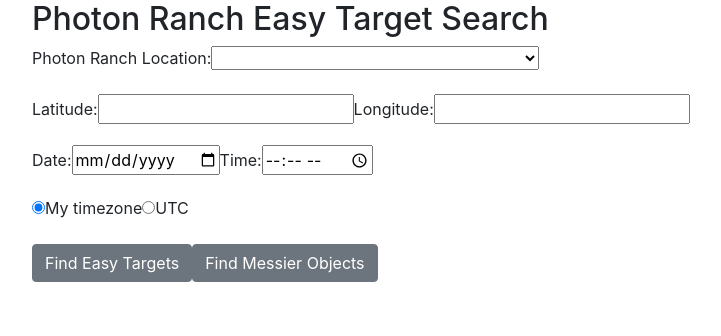
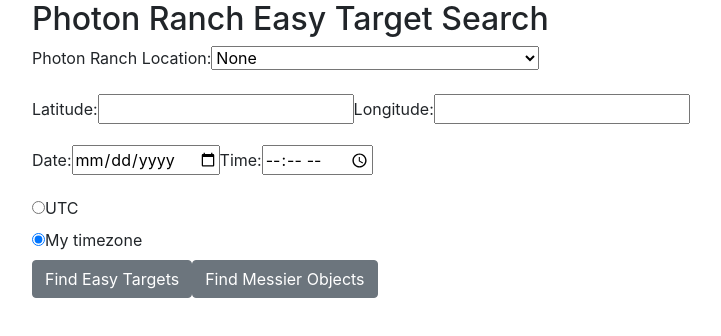
Before and after one commit to kciurleo/deftargettest, a Vue app: page /ping in a window 1280 px wide. Shown: the top 336 px of the page, without its empty margins (53-774 px from the left). Built offline with nearby package versions, Linux system fonts and the light colour scheme.

Commit message:
added local observatory time

```diff
--- a/src/components/DefaultTargets.vue
+++ b/src/components/DefaultTargets.vue
@@ -9,7 +9,7 @@
         <select id="location1" v-model="dataentry.location1" required @change="setLatLong">
             <option lat="34" lon="-120" value="mrc">Santa Barbara (MRC)</option>
             <option lat="36" lon="-106" value="saf">Santa Fe (SAF)</option>
-            <option lat="-31" lon="149" value="coj">Sliding Spring</option>
+            <option lat="-31" lon="149" value="coj">Sliding Spring Observatory</option>
             <option lat="-32" lon="20" value="cpt">South African Astronomical Observatory</option>
             <option lat="28" lon="-16" value="tfn">Teide Observatory</option>
             <option lat="-30" lon="-70" value="lsc">Cerro Tololo Interamerican Observatory</option>
@@ -31,14 +31,15 @@
         <label for="timeobs">Time:</label>
             <input type="time" id="timeobs" v-model="dataentry.timeobs" required>
       </p>
-      <p>
+      <input name="tzinfo" type="radio" id="tzinfo" value="utc" v-model="dataentry.tzinfo" required>
+      <label for="utc">UTC</label>
+      <br>
       <input name="tzinfo" type="radio" id="tzinfo" value="my" v-model="dataentry.tzinfo" required>
       <label for="my">My timezone</label>
-      <!-- <input name="tzinfo" type="radio" id="tzinfo" value="lcl" v-model="dataentry.tzinfo"> -->
-      <!-- <label for="local">Local timezone</label> -->
-      <input name="tzinfo" type="radio" id="tzinfo" value="utc" v-model="dataentry.tzinfo" required>
-      <label for="utc">UTC</label>
-      </p>
+      <div v-if="dataentry.location1 !== '0'">
+        <input name="tzinfo" type="radio" id="tzinfo" value="lcl" v-model="dataentry.tzinfo">
+        <label for="local">Local timezone</label>
+      </div>
       <p>
         <b-button @click="submitForm" type="submit">Find Easy Targets</b-button>
         <b-button @click="submitFormM" type="submit">Find Messier Objects</b-button>
@@ -66,7 +67,7 @@
       target: {},
       targlist: '',
       dataentry: {
-        location1: '',
+        location1: '0',
         lat1: '',
         lon1: '',
         dateobs: '',
```
Also changed, not shown: 1 other file (tests, documents, lock files or other folders).
